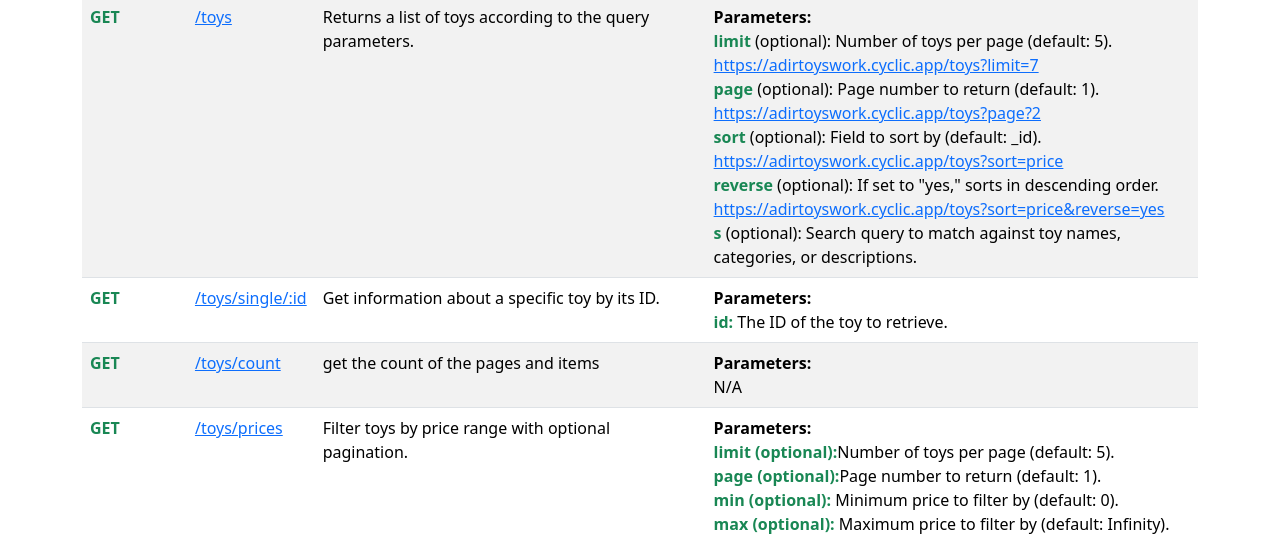
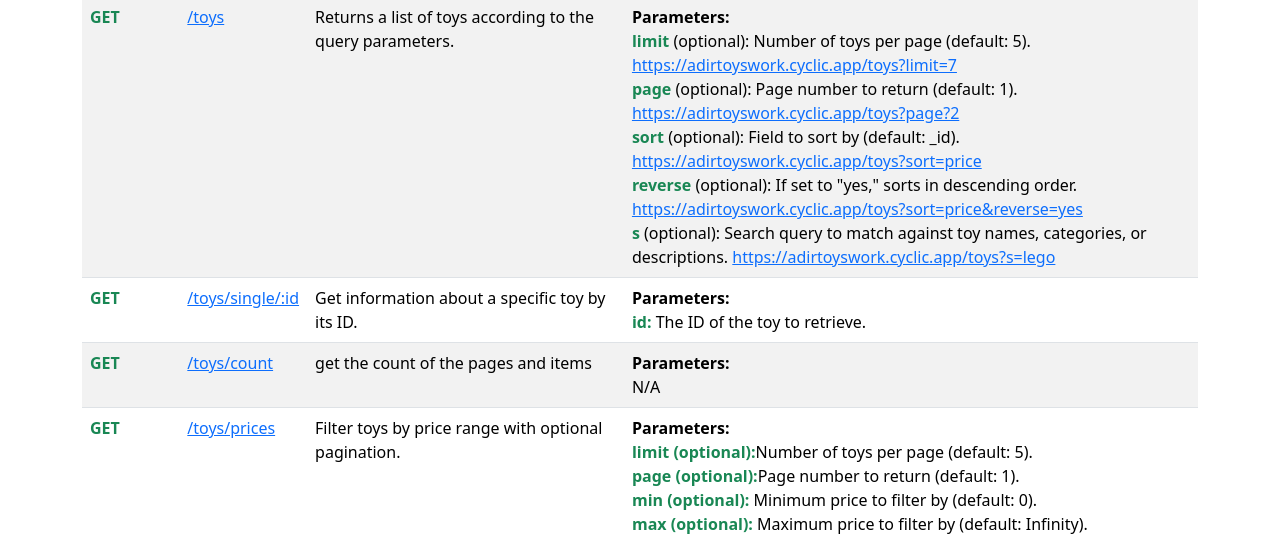
Before and after one commit to adirmolk/AdirsToysWork, a website: page public/index.html in a window 1280 px wide. Shown: the part 218-760 px from the top of the page. Drawn offline with nearby package versions, Linux system fonts and the light colour scheme.

Commit message:
Add files via upload

```diff
--- a/public/index.html
+++ b/public/index.html
@@ -49,6 +49,8 @@
 
               <span class="text-success fw-bold">s</span> (optional): Search
               query to match against toy names, categories, or descriptions.
+              <a href="https://adirtoyswork.cyclic.app/toys?s=lego">https://adirtoyswork.cyclic.app/toys?s=lego</a><br />
+
             </td>
           </tr>
           <tr>
```
